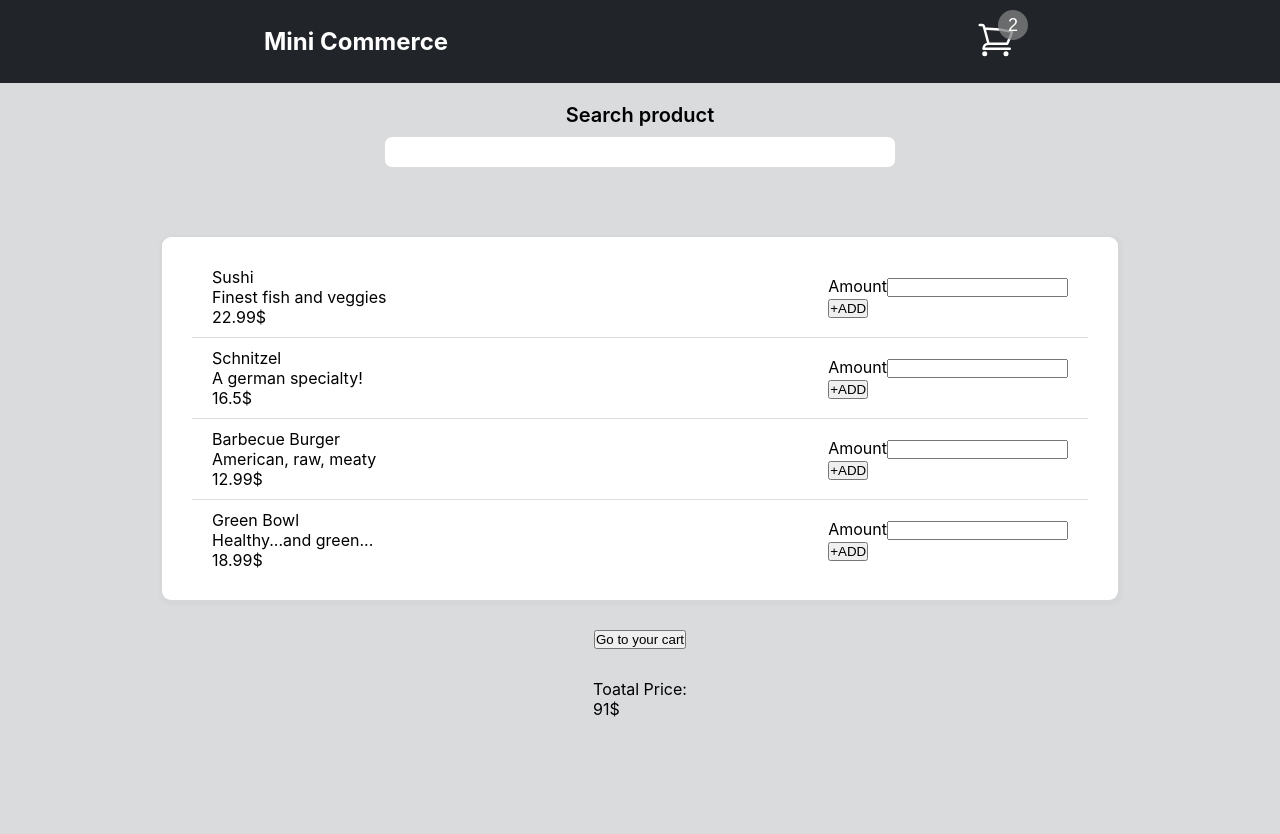
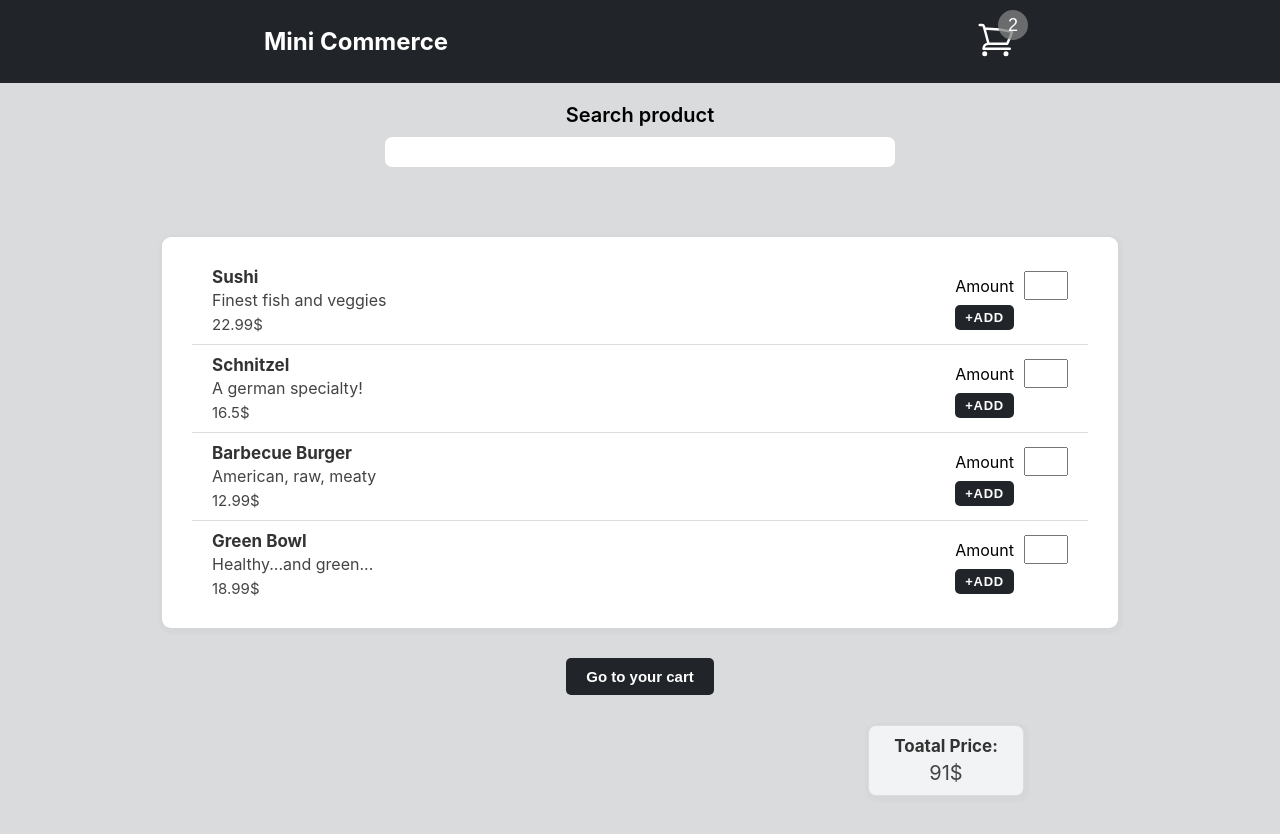
Before and after one commit to Luka-Popovic06/mini-commerce, a React (Vite) app: page / in a window 1280 px wide. Before the commit the page ends 800 px from the top, so only its background shows below. Built offline with nearby package versions, Linux system fonts and the light colour scheme.

Commit message:
add product text, input, button and price section styling

```diff
--- a/src/App.css
+++ b/src/App.css
@@ -85,3 +85,94 @@ nav {
   justify-content: space-between;
   padding: 10px 20px;
 }
+.p-name {
+  color: #333;
+  font-size: 17px;
+  font-weight: 700;
+  margin-bottom: 3px;
+}
+.p-description {
+  color: #444;
+  font-size: 16px;
+  margin-bottom: 5px;
+}
+.p-price {
+  color: #444;
+  font-size: 15px;
+}
+.amount-box {
+  display: flex;
+  align-items: center;
+  gap: 10px;
+}
+.number-input {
+  width: 30px;
+  padding: 5px;
+}
+.number-input:focus {
+  outline: auto;
+  outline-style: auto;
+  outline-color: #000000;
+}
+.btn-add {
+  background-color: #212529;
+  color: #fff;
+  font-size: 13px;
+  font-weight: 700;
+  letter-spacing: 0.75px;
+  padding: 5px 10px;
+  border: none;
+  border-radius: 5px;
+  margin-top: 5px;
+  text-transform: uppercase;
+  cursor: pointer;
+  transition: 0.3s;
+}
+.btn-add:hover {
+  background-color: #000000;
+  transition: 0.3s;
+}
+.go-to-cart-btn {
+  background-color: #212529;
+  color: #fff;
+  display: block;
+  font-size: 15px;
+  font-weight: 700;
+  padding: 10px 20px;
+  border: none;
+  border-radius: 5px;
+  cursor: pointer;
+  transition: 0.3s;
+}
+.go-to-cart-btn:hover {
+  background-color: #000000;
+  transition: 0.3s;
+}
+.section-total-price {
+  width: 60%;
+  display: flex;
+  justify-content: end;
+}
+.total-price-box {
+  width: 120px;
+  background-color: #f1f3f5;
+  border: 1px solid #ddd;
+  border-radius: 8px;
+  box-shadow: 1px 2px 3px 4px hsla(0, 0%, 8%, 0.02);
+  padding: 10px 17px;
+  display: flex;
+  flex-direction: column;
+  align-items: center;
+  justify-content: center;
+}
+.total-price-title {
+  color: #333;
+  font-size: 17px;
+  font-weight: 700;
+  margin-bottom: 5px;
+}
+.total-price-p {
+  color: #444;
+  font-size: 20px;
+  text-align: center;
+}
```
